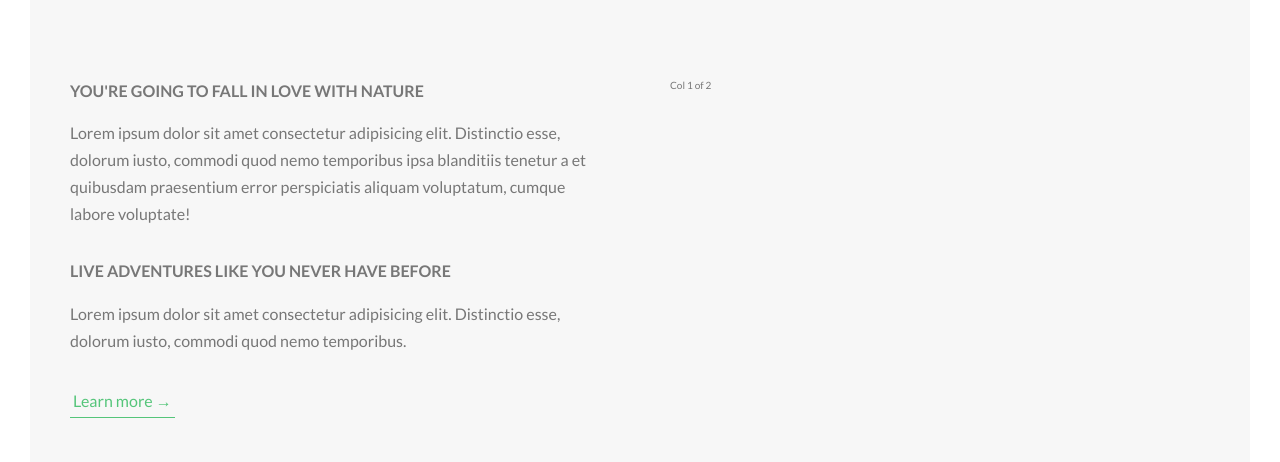
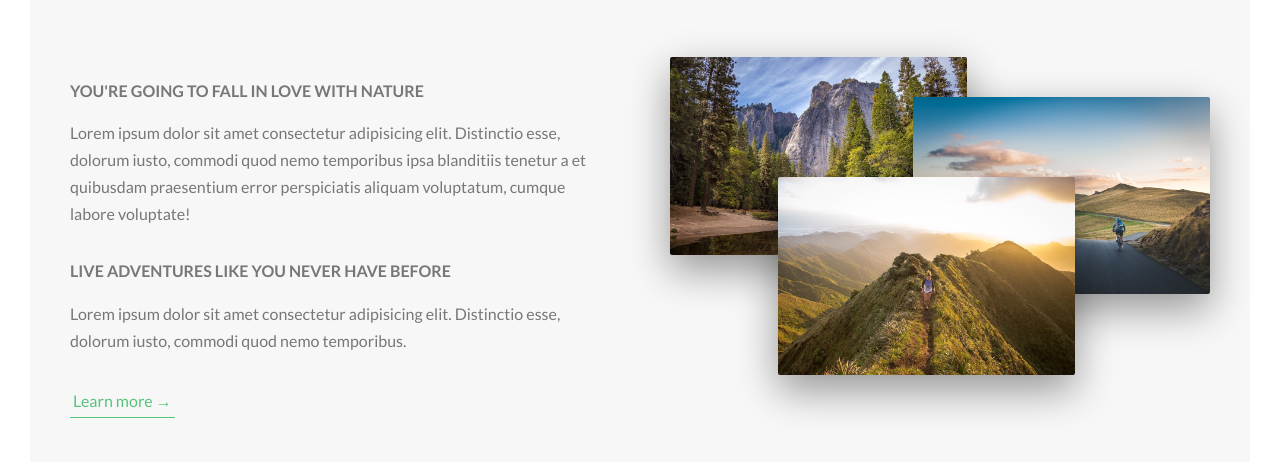
Before and after one commit to trinhminhnhat/html-css-natours, a website: page index.html in a window 1280 px wide. Shown: the part 943-1405 px from the top of the page. Drawn offline with Linux system fonts and the light colour scheme.

Commit message:
style: section about

```diff
--- a/index.html
+++ b/index.html
@@ -55,7 +55,11 @@
                     <a href="#" class="btn-text">Learn more &rarr;</a>
                 </div>
                 <div class="col-1-of-2">
-                    Col 1 of 2
+                    <div class="composition">
+                        <img src="img/nat-1-large.jpg" alt="Photo 1" class="composition__photo composition__photo--p1">
+                        <img src="img/nat-2-large.jpg" alt="Photo 2" class="composition__photo composition__photo--p2">
+                        <img src="img/nat-3-large.jpg" alt="Photo 3" class="composition__photo composition__photo--p3">
+                    </div>
                 </div>
             </div>
         </section>
--- /dev/null
+++ b/scss/components/_composition.scss
@@ -0,0 +1,38 @@
+.composition {
+    position: relative;
+
+    &__photo {
+        width: 55%;
+        box-shadow: 0 1.5rem 4rem rgba($black, 0.4);
+        border-radius: 2px;
+        position: absolute;
+        transition: all 0.2s;
+        outline-offset: 2rem;
+
+        &--p1 {
+            top: -2rem;
+            left: 0;
+        }
+
+        &--p2 {
+            top: 2rem;
+            right: 0;
+        }
+
+        &--p3 {
+            top: 10rem;
+            left: 20%;
+        }
+
+        &:hover {
+            outline: 1.5rem solid $medium-green;
+            transform: scale(1.05) translateY(-0.5rem);
+            box-shadow: 0 2.5rem 4rem rgba($black, 0.5);
+            z-index: 1;
+        }
+    }
+
+    &:hover &__photo:not(:hover) {
+        transform: scale(0.9);
+    }
+}
--- a/scss/main.scss
+++ b/scss/main.scss
@@ -17,6 +17,7 @@
 
 // components
 @import 'components/button';
+@import 'components/composition';
 
 // pages
 @import 'pages/home';
```
Also changed, not shown: css/style.css.
